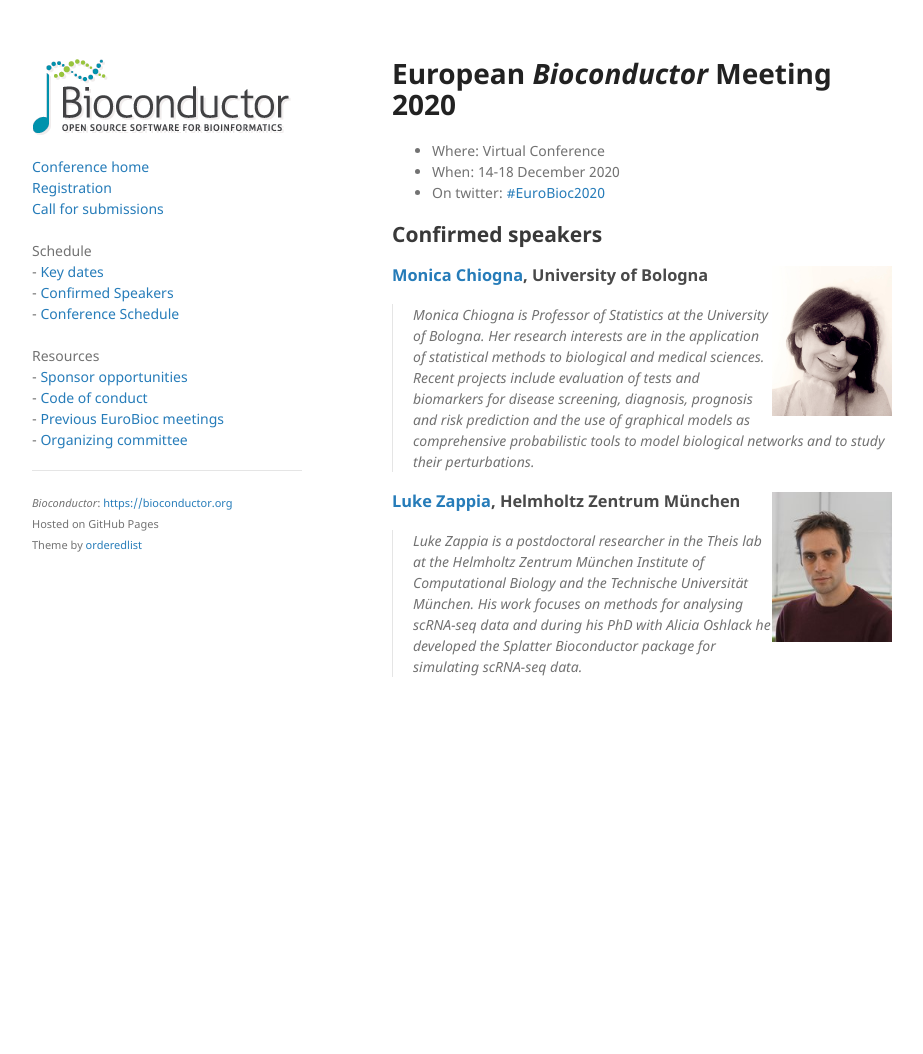
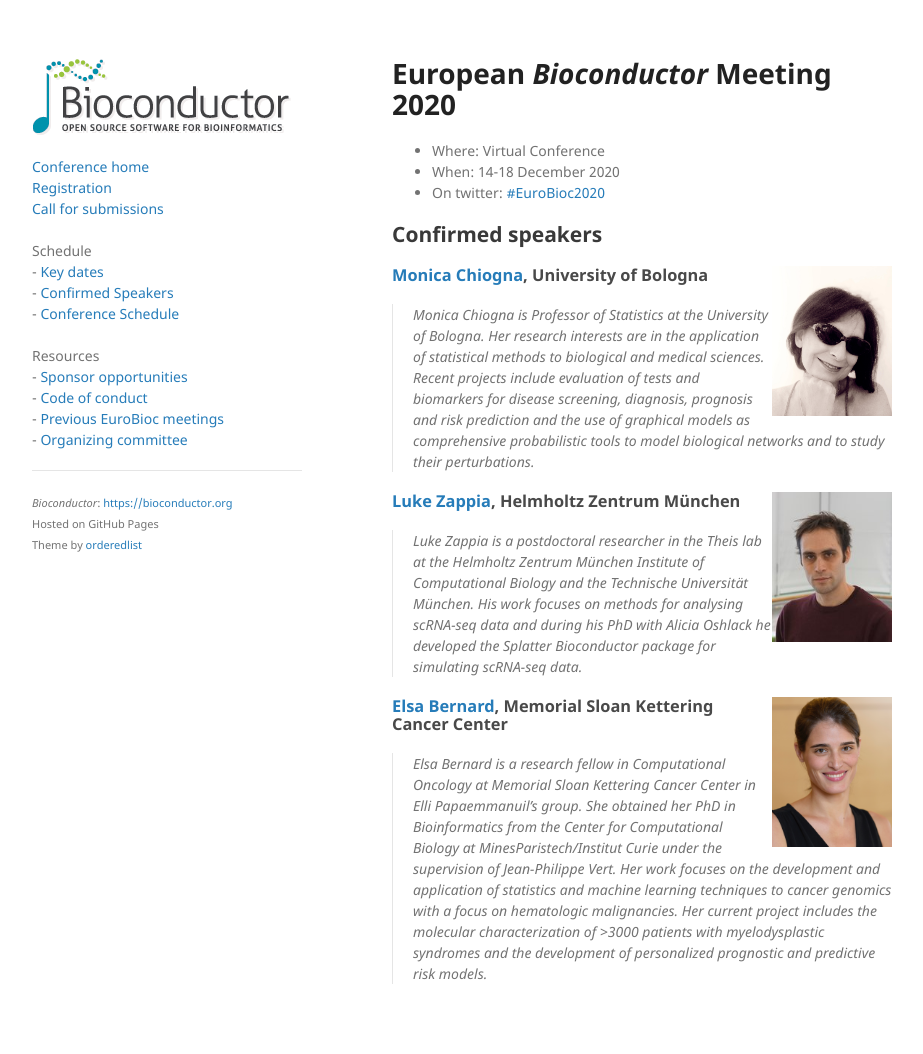
Before and after one commit to Bioconductor/EuroBioc2020, a Jekyll site: the page built from docs/speakers.md, in a window 1280 px wide. Shown: the whole page, without its empty margins (178-1101 px from the left). Built offline with Jekyll 4.4.1, drawn with Linux system fonts in a browser that asks for light colours; before the commit the page ends 900 px from its top, so only the background shows below that.

Commit message:
Add Elsa Bernard

```diff
--- a/docs/speakers.md
+++ b/docs/speakers.md
@@ -11,6 +11,10 @@
       twitter: https://twitter.com/_lazappi_
       github: https://github.com/lazappi
       blurb: "Luke Zappia is a postdoctoral researcher in the Theis lab at the Helmholtz Zentrum München Institute of Computational Biology and the Technische Universität München. His work focuses on methods for analysing scRNA-seq data and during his PhD with Alicia Oshlack he developed the Splatter Bioconductor package for simulating scRNA-seq data."
+    - name: Elsa Bernard
+      inst: Memorial Sloan Kettering Cancer Center
+      url: https://elsab.github.io/
+      blurb: "Elsa Bernard is a research fellow in Computational Oncology at Memorial Sloan Kettering Cancer Center in Elli Papaemmanuil's group. She obtained her PhD in Bioinformatics from the Center for Computational Biology at MinesParistech/Institut Curie under the supervision of Jean-Philippe Vert. Her work focuses on the development and application of statistics and machine learning techniques to cancer genomics with a focus on hematologic malignancies. Her current project includes the molecular characterization of >3000 patients with myelodysplastic syndromes and the development of personalized prognostic and predictive risk models."
 ---
 
 {% include header.md %}
```
Also changed, not shown: docs/index.md (+2 -1 lines), docs/images/speakers/ElsaBernard.jpg (added).
